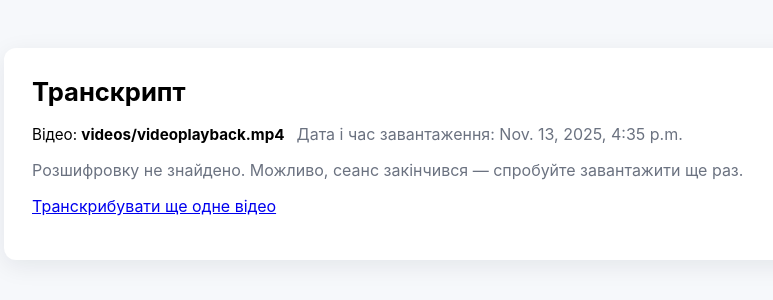
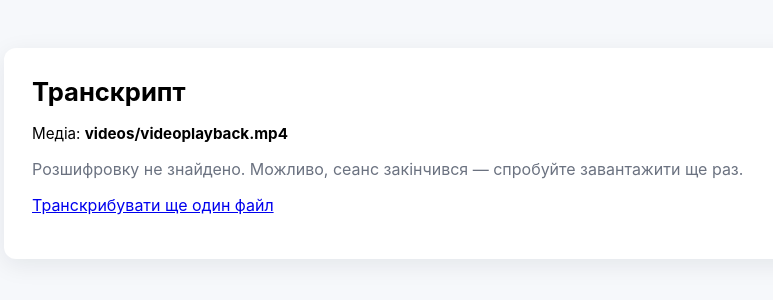
Before and after one commit to Hug-Kaktus/asr, a Django app: page /result/1/ in a window 1280 px wide. Shown: the top 300 px of the page, without its empty margins (186-959 px from the left). Run offline with Django 5.2, Linux system fonts and the light colour scheme; data comes from the database, SQL or seed files in the repository.

Commit message:
edited desriptions

```diff
--- a/transcriber/forms.py
+++ b/transcriber/forms.py
@@ -2,7 +2,7 @@ from django import forms
 
 
 class UploadForm(forms.Form):
-    video = forms.FileField(label='Виберіть відео MP4.')
+    video = forms.FileField(label='Виберіть медіа MP3 або MP4.')
 
     def clean_video(self):
         f = self.cleaned_data['video']
--- a/transcriber/templates/transcriber/base.html
+++ b/transcriber/templates/transcriber/base.html
@@ -6,7 +6,7 @@
     {% load static %}
     <link rel="stylesheet" href="{% static 'styles/styles.css' %}">
 
-	<title>Розпізнавання мови з відео</title>
+	<title>Розпізнавання мови з медіа</title>
     <script>
         document.addEventListener('DOMContentLoaded', () => {
             const fileInput = document.querySelector('#id_video');
--- a/transcriber/templates/transcriber/result.html
+++ b/transcriber/templates/transcriber/result.html
@@ -2,8 +2,8 @@
 {% block content %}
 	<h1>Транскрипт</h1>
 	<div class="meta">
-		<div class="file-info">Відео: <strong>{{ video.file.name }}</strong></div>
-		<div class="muted">Дата і час завантаження: {{ video.uploaded_at }}</div>
+		<div class="file-info">Медіа: <strong>{{ video.file.name }}</strong></div>
+		<!--  <div class="muted">Дата і час завантаження: {{ video.uploaded_at }}</div> -->
 	</div>
 
 	{% if transcript %}
@@ -12,5 +12,5 @@
 		<p class="muted">Розшифровку не знайдено. Можливо, сеанс закінчився — спробуйте завантажити ще раз.</p>
 	{% endif %}
 
-	<p style="margin-top:16px"><a href="{% url 'transcriber:upload' %}">Транскрибувати ще одне відео</a></p>
+	<p style="margin-top:16px"><a href="{% url 'transcriber:upload' %}">Транскрибувати ще один файл</a></p>
 {% endblock %}
--- a/transcriber/templates/transcriber/upload.html
+++ b/transcriber/templates/transcriber/upload.html
@@ -1,6 +1,6 @@
 {% extends 'transcriber/base.html' %}
 {% block content %}
-	<h1>Завантажити MP4 відео</h1>
+	<h1>Завантажити відео або аудіо файл</h1>
 	<p class="muted">Завантажте MP4 або MP3 файл. Аудіо буде витягнуто з файлу та буде створено транскрипт за допомогою нейронної мережі.</p>
 
 	{% if error %}
```
